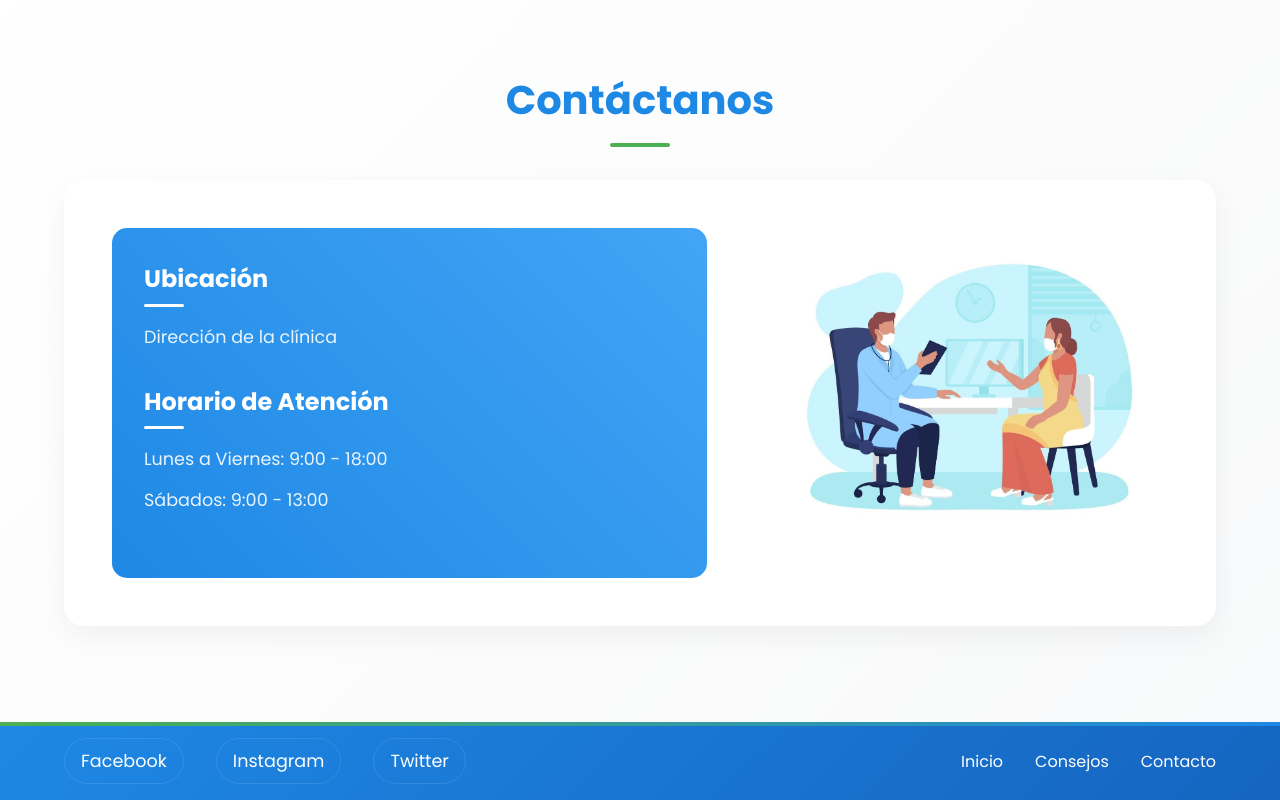
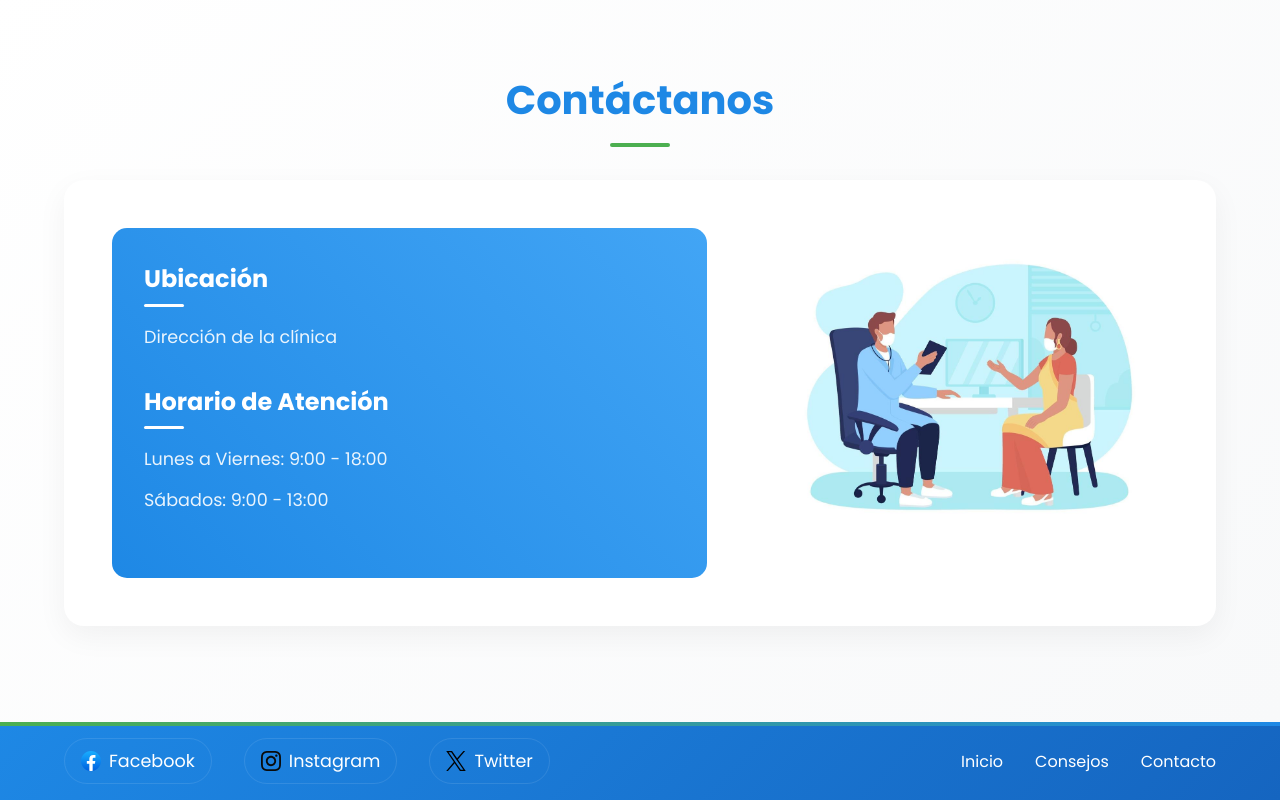
Before and after one commit to sandovaldavid/Dental-Clinic, a plain HTML site: page index.html in a window 1280 px wide. Shown: the part 2498-3298 px from the top of the page. Drawn offline with Linux system fonts and the light colour scheme.

Commit message:
💄 Add social media icons for Facebook, Instagram, and Twitter in footer and update styles for improved layout

```diff
--- a/index.html
+++ b/index.html
@@ -119,9 +119,9 @@
     <footer>
         <div class="footer-content">
             <div class="social-links">
-                <a href="#" class="social-icon">Facebook</a>
-                <a href="#" class="social-icon">Instagram</a>
-                <a href="#" class="social-icon">Twitter</a>
+                <a href="#" class="social-icon"><img src="/images/icons/facebook.svg" alt="Facebook" class="icon">Facebook</a>
+                <a href="#" class="social-icon"><img src="/images/icons/instagram.svg" alt="Instagram" class="icon">Instagram</a>
+                <a href="#" class="social-icon"><img src="/images/icons/x.svg" alt="Twitter" class="icon">Twitter</a>
             </div>
             <div class="quick-links">
                 <a href="#hero">Inicio</a>
--- a/styles/style.css
+++ b/styles/style.css
@@ -496,6 +496,8 @@ footer::before {
 }
 
 .social-icon {
+    display: flex;
+    align-items: center;
     color: var(--white);
     text-decoration: none;
     font-size: 1.1rem;
@@ -509,6 +511,12 @@ footer::before {
     background: rgba(255, 255, 255, 0.1);
     transform: translateY(-3px);
     box-shadow: 0 5px 15px rgba(0, 0, 0, 0.2);
+}
+
+.icon{
+    width: 20px;
+    height: 20px;
+    margin-right: .5rem;
 }
 
 .quick-links {
```
Also changed, not shown: images/icons/facebook.svg (added), images/icons/instagram.svg (added), images/icons/x.svg (added).
